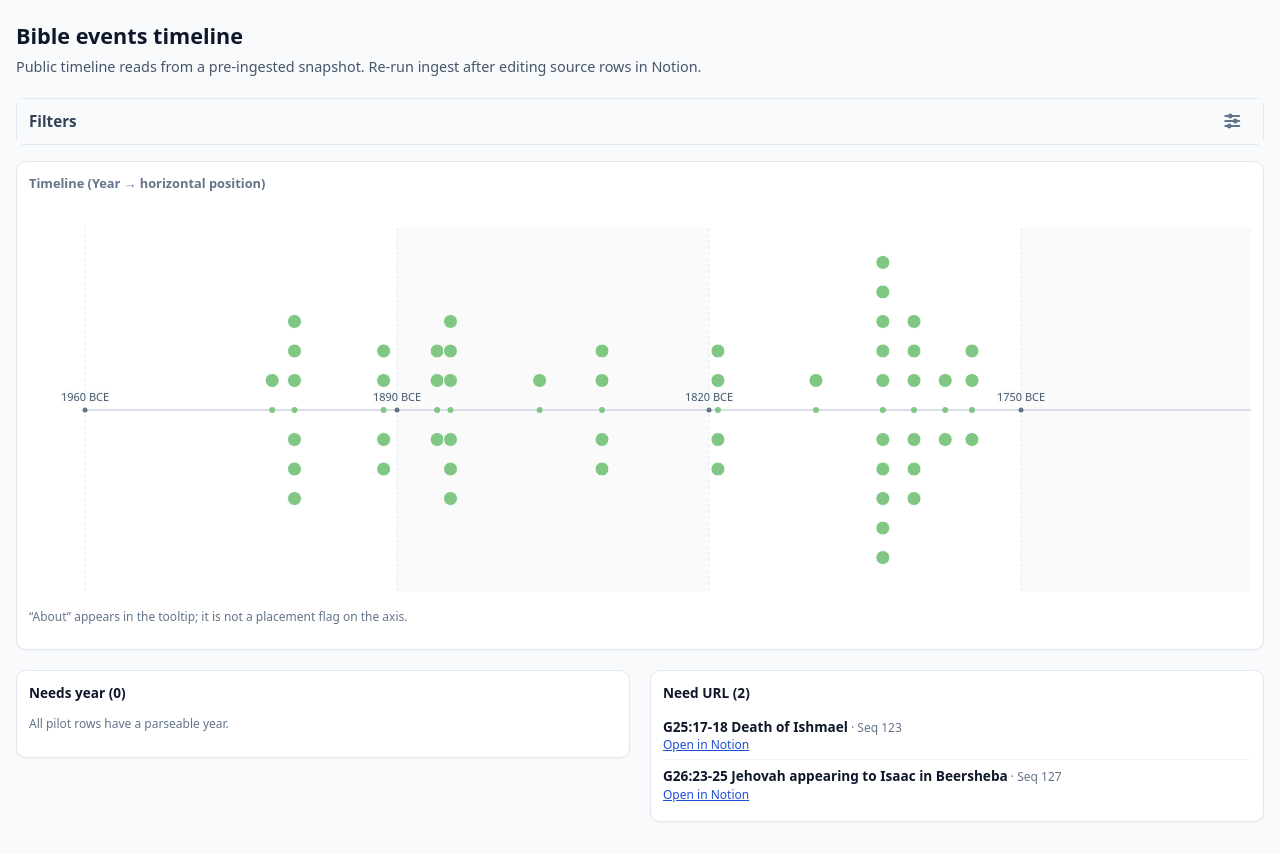
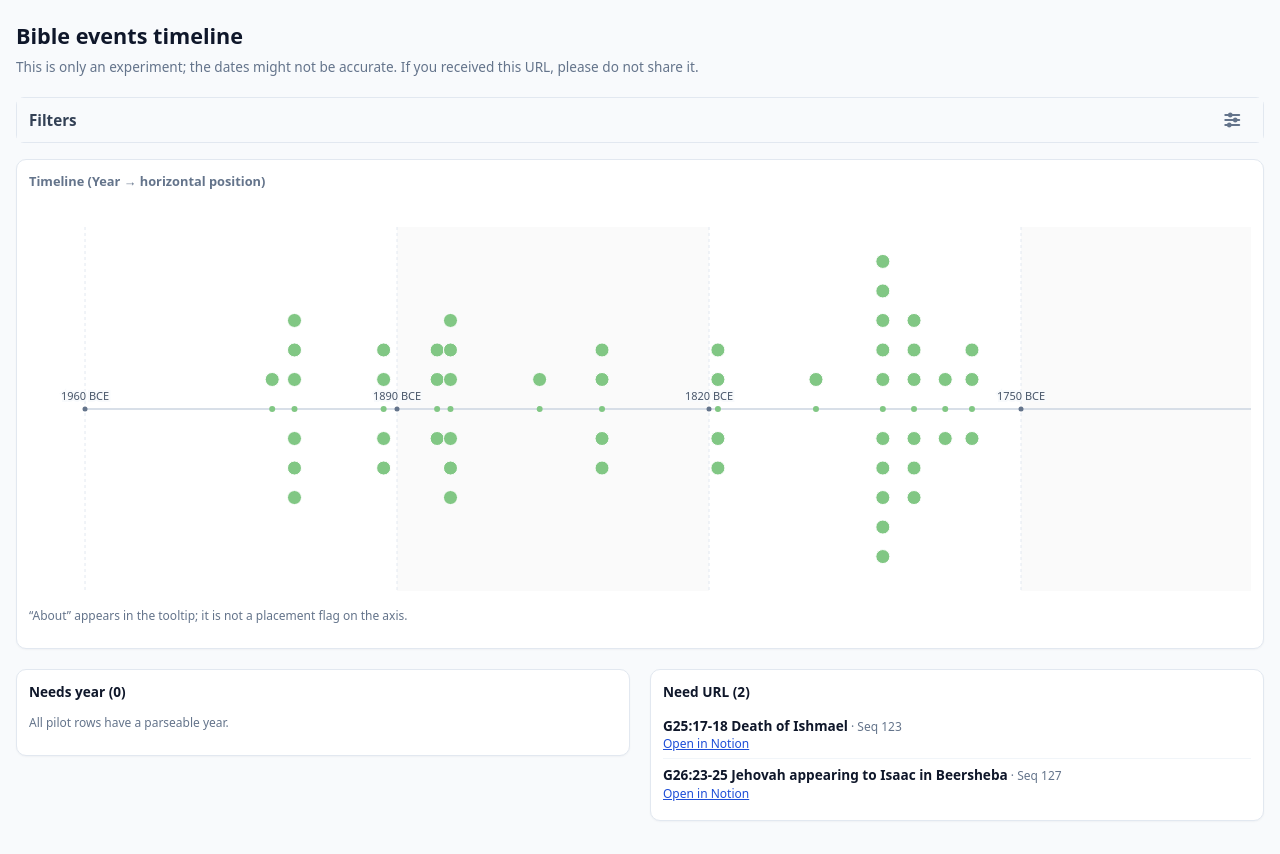
Before and after one commit to shibuadaniel/Timeline, a React (Vite) app: page / in a window 1280 px wide. Built offline with nearby package versions, Linux system fonts and the light colour scheme.

Commit message:
Replace ingest blurb with experiment disclaimer
- Remove public snapshot / Notion copy under the title
- Add disclaimer: experimental, dates may be inaccurate, do not share URL
- Disclaimer uses full content width

Made-with: Cursor

```diff
--- a/src/App.css
+++ b/src/App.css
@@ -13,9 +13,10 @@
   margin: 0 0 0.35rem;
 }
 
-.sub {
-  color: #475569;
-  font-size: 0.9rem;
+.disclaimer {
+  color: #64748b;
+  font-size: 0.85rem;
+  line-height: 1.45;
   margin: 0 0 1.25rem;
 }
 
--- a/src/App.tsx
+++ b/src/App.tsx
@@ -303,9 +303,9 @@ export default function App() {
   return (
     <div className="app">
       <h1>Bible events timeline</h1>
-      <p className="sub">
-        Public timeline reads from a pre-ingested snapshot. Re-run ingest after
-        editing source rows in Notion.
+      <p className="disclaimer" role="note">
+        This is only an experiment; the dates might not be accurate. If you
+        received this URL, please do not share it.
       </p>
 
       <section className="filters-panel" aria-label="Filters">
```
